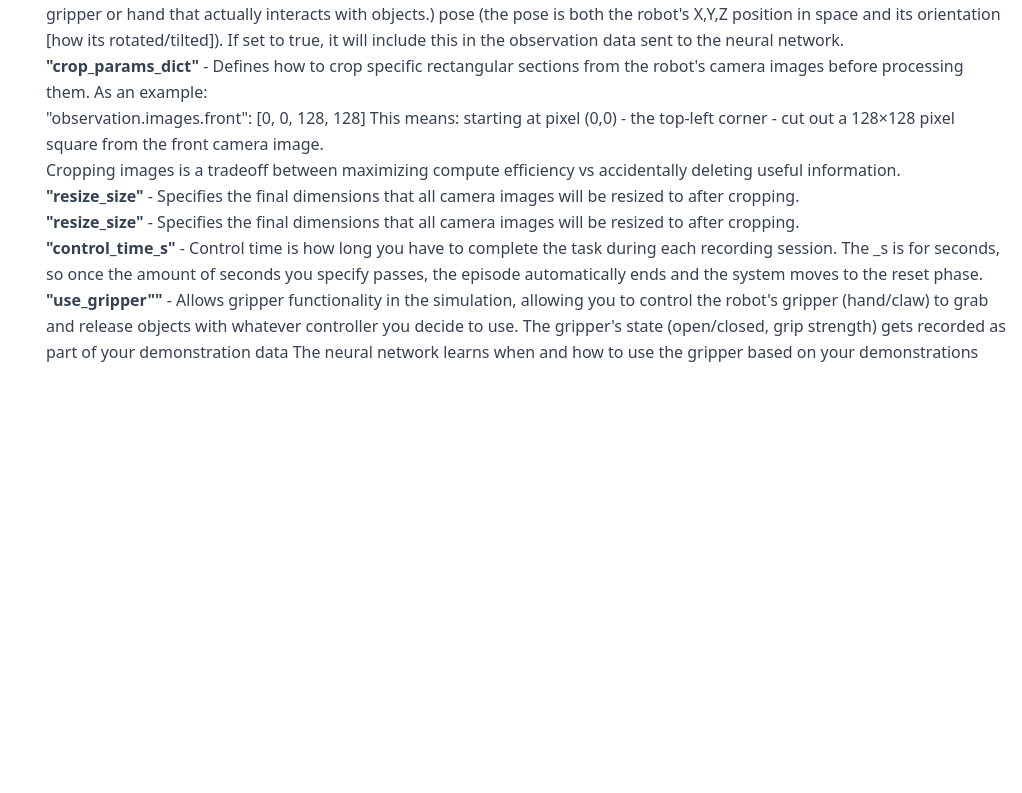
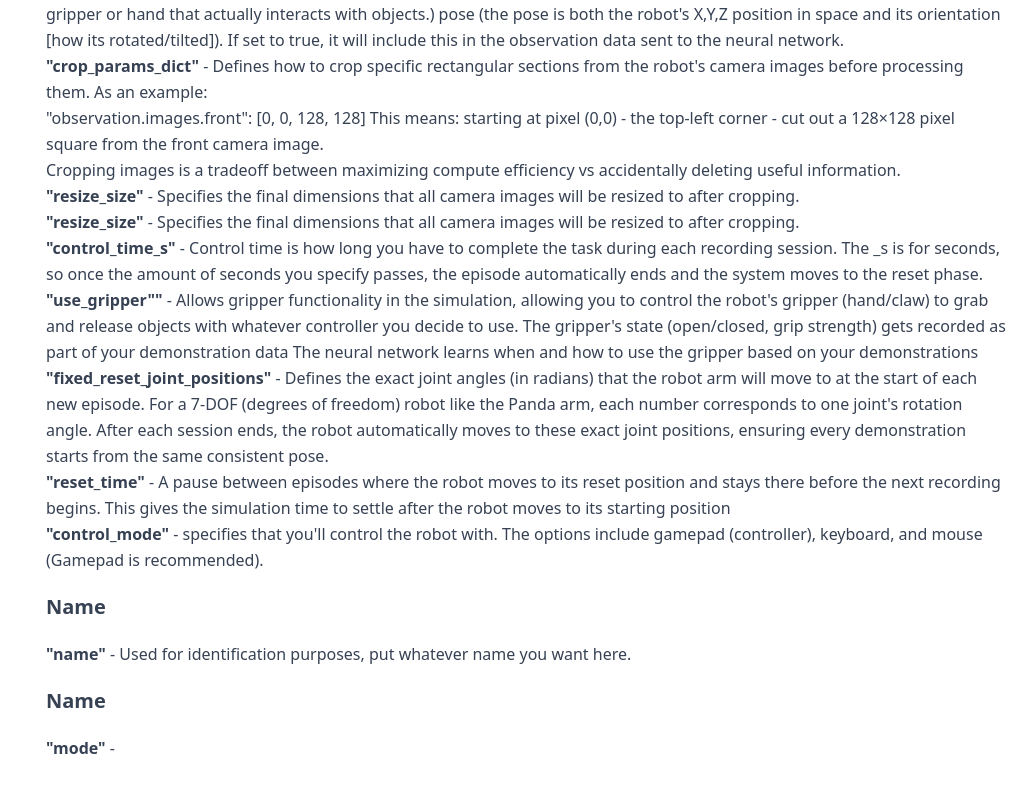
Before and after one commit to WilliamGiammona/learning-ai, a Next.js app: page /robotics in a window 1280 px wide. Shown: the part 4280-5073 px from the top of the page, without its empty margins (258-1280 px from the left). Before the commit the page ends 4677 px from the top, so only its background shows below. Built offline with nearby package versions, Linux system fonts and the light colour scheme.

Commit message:
continuing setup explanation

```diff
--- a/app/robotics/page.tsx
+++ b/app/robotics/page.tsx
@@ -315,9 +315,9 @@ const Robotics = () => {
     "reset_time_s": 2.0,
     "control_mode": "gamepad"
   },
-  "name": "heptapod_sim",
+  "name": "example_name",
   "mode": "record",
-  "repo_id": "WilliamGiammona/il_gym",
+  "repo_id": "example_repo",
   "dataset_root": null,
   "task": "PandaPickCubeGamepad-v0",
   "num_episodes": 30,
@@ -470,7 +470,39 @@ const Robotics = () => {
                         network learns when and how to use the gripper based on
                         your demonstrations
                       </li>
+                      <li>
+                        <strong>"fixed_reset_joint_positions"</strong> - Defines
+                        the exact joint angles (in radians) that the robot arm
+                        will move to at the start of each new episode. For a
+                        7-DOF (degrees of freedom) robot like the Panda arm,
+                        each number corresponds to one joint's rotation angle.
+                        After each session ends, the robot automatically moves
+                        to these exact joint positions, ensuring every
+                        demonstration starts from the same consistent pose.
+                      </li>
+                      <li>
+                        <strong>"reset_time"</strong> - A pause between episodes
+                        where the robot moves to its reset position and stays
+                        there before the next recording begins. This gives the
+                        simulation time to settle after the robot moves to its
+                        starting position
+                      </li>
+                      <li>
+                        <strong>"control_mode"</strong> - specifies that you'll
+                        control the robot with. The options include gamepad
+                        (controller), keyboard, and mouse (Gamepad is
+                        recommended).
+                      </li>
                     </ul>
+                  </li>
+                  <h3 className="text-xl font-bold my-5">Name</h3>
+                  <li>
+                    <strong>"name"</strong> - Used for identification purposes,
+                    put whatever name you want here.
+                  </li>
+                  <h3 className="text-xl font-bold my-5">Name</h3>
+                  <li>
+                    <strong>"mode"</strong> -
                   </li>
                 </ul>
               </div>
```
